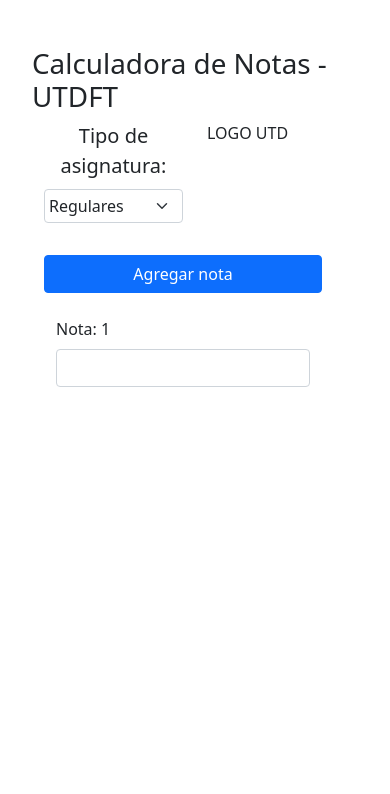
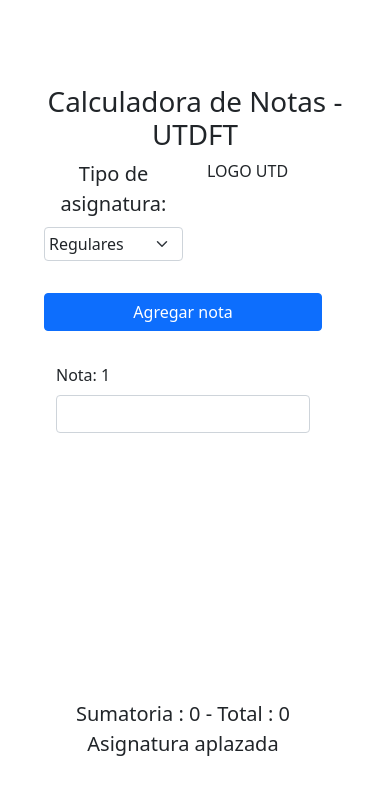
Before and after one commit to LeonLLB/calculadora-notas-utdft-app, a React (Vite) app: page / in a window 390 px wide. Shown: the top 794 px of the page. Built offline with nearby package versions, Linux system fonts and the light colour scheme.

Commit message:
Responsividad de formulario

```diff
--- a/src/App.tsx
+++ b/src/App.tsx
@@ -4,6 +4,10 @@ import Form from './components/Form'
 
 function App() {
   const [NotaMinima, setNotaMinima] = useState(12)
+  const [{sumatoria,total}, setNotaDefinitiva] = useState({
+    sumatoria:0,
+    total:0
+  })
 
   const onTipoChange = (e:ChangeEvent<HTMLSelectElement>) => {
     setNotaMinima( parseInt(e.target.value))
@@ -15,7 +19,7 @@ function App() {
 
   return (
     <div className="App">
-      <h1>Calculadora de Notas - UTDFT</h1>
+      <h1 className='text-center'>Calculadora de Notas - UTDFT</h1>
       <div className='container'>
         <div className="row align-items-start">
           <div className="col">
@@ -31,6 +35,15 @@ function App() {
         </div>
       </div>
       <Form dispatchNotas={onNotaChange}/>
+      <div className="container mt-4 text-center row">
+        {
+          sumatoria <= 100 &&
+          <span className='fs-5'> Sumatoria : {sumatoria} - Total : {total} </span>
+        }
+        {
+          <span className='fs-5'>Asignatura aplazada</span>
+        }
+      </div>
     </div>
   )
 }
--- /dev/null
+++ b/src/components/Form.module.css
@@ -0,0 +1,11 @@
+
+@media (min-width: 0px) {
+    .formContainer {
+        height:20rem;
+    }
+}
+@media (min-width: 640px) {
+    .formContainer {
+        height:30rem;
+    }
+}
--- a/src/components/Form.tsx
+++ b/src/components/Form.tsx
@@ -1,5 +1,5 @@
 import { useArrayForm } from "../hooks/useArrayForm"
-
+import styles from './Form.module.css'
 
 const Form = ({dispatchNotas}:{dispatchNotas:(notas:number[])=>void}) => {
     const {values:Notas, onInputChange:onNotaChange,addInput} = useArrayForm([''])
@@ -13,7 +13,7 @@ const Form = ({dispatchNotas}:{dispatchNotas:(notas:number[])=>void}) => {
   return (
     <div className="row container mt-4">
         <button onClick={()=>addInput()} className="text-center btn btn-primary mb-4 ">Agregar nota</button>
-        <form className="overflow-auto" style={{height:'30rem'}}>
+        <form className={`${styles.formContainer} overflow-auto py-2`} >
             {
                 Notas.map((nota,i)=>(
                     <span key={i} className="my-3">
```
